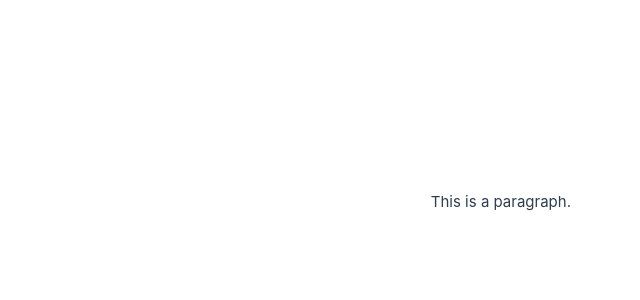
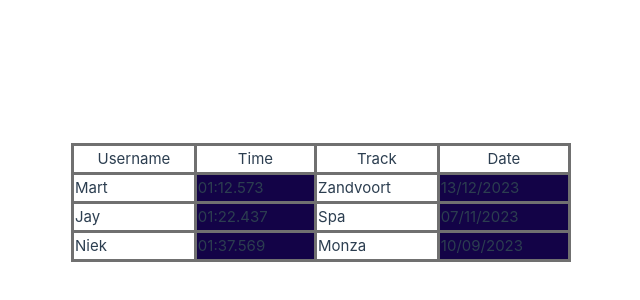
Before and after one commit to niek-o/f1-23-competition, a Vue app in the folder front-end/: page / in a window 1280 px wide. Shown: the part 198-498 px from the top of the page, without its empty margins (69-709 px from the left). Built offline with nearby package versions, Linux system fonts and the light colour scheme.

Commit message:
first table

```diff
--- a/front-end/src/views/HomeView.vue
+++ b/front-end/src/views/HomeView.vue
@@ -9,14 +9,53 @@
         <title>Leader Board</title>
       </head>
       <body>
-
-        <h1></h1>
-        <p>This is a paragraph.</p>
-
+        <table>
+          <tr>
+            <th>Username</th>
+            <th>Time</th>
+            <th>Track</th>
+            <th>Date</th>
+          </tr>
+          <tr>
+            <td>Mart</td>
+            <td>01:12.573</td>
+            <td>Zandvoort</td>
+            <td>13/12/2023</td>
+          </tr>
+          <tr>
+            <td>Jay</td>
+            <td>01:22.437</td>
+            <td>Spa</td>
+            <td>07/11/2023</td>
+          </tr>
+          <tr>
+            <td>Niek</td>
+            <td>01:37.569</td>
+            <td>Monza</td>
+            <td>10/09/2023</td>
+          </tr>
+        </table>
       </body>
     </html>
 </template>
 
 <style scoped>
-
+  td:nth-child(even){
+    background-color: #130347;
+  }
+  th {
+    text-align: center;
+}
+td {
+    text-align: left;
+}
+table, th, td {
+  width: 500px;
+  border: rgb(112, 112, 112);
+  border-style: solid;
+  border-collapse: collapse;
+}
+table {
+  border-radius: 50%;
+}
 </style>
```
